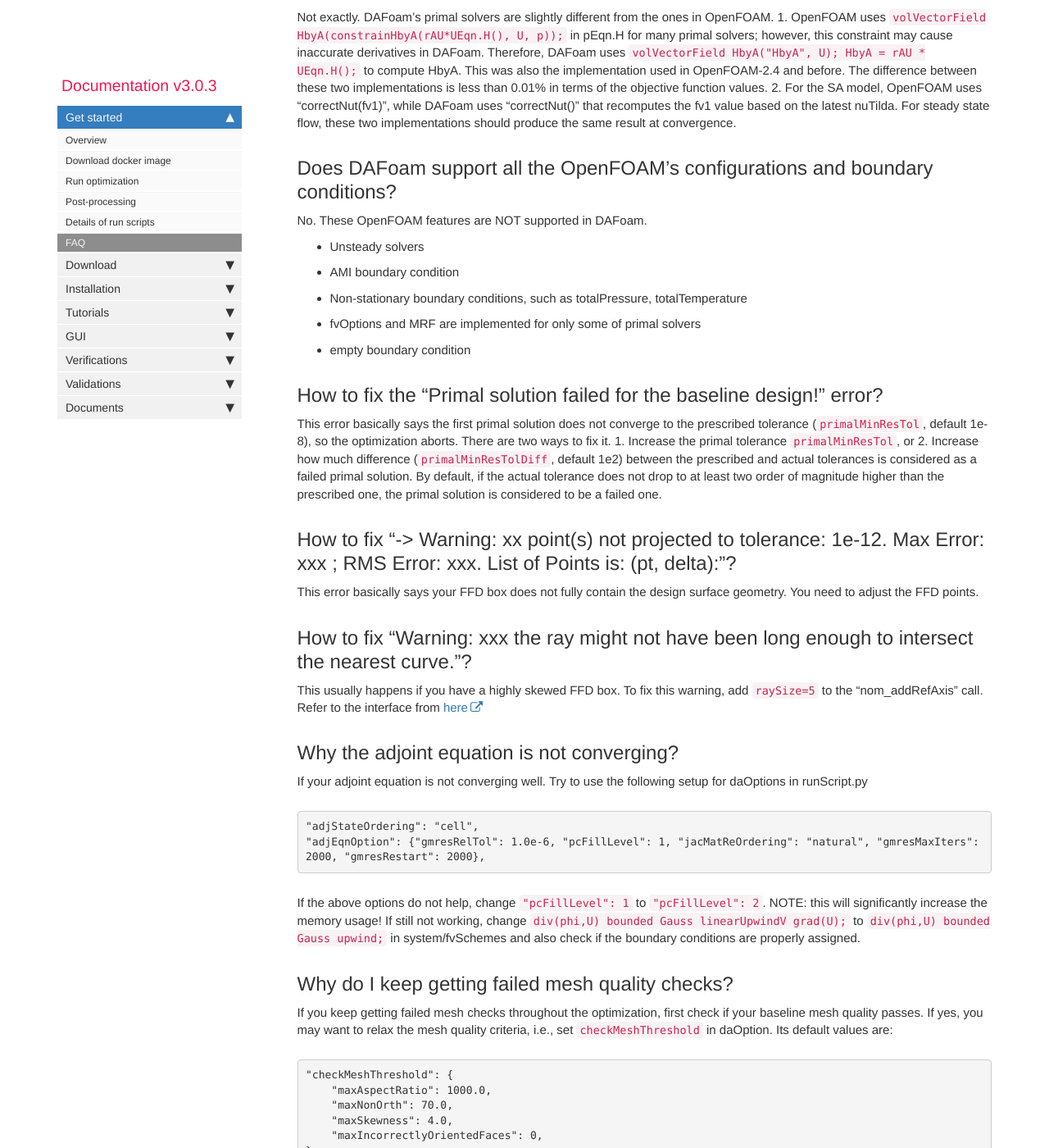
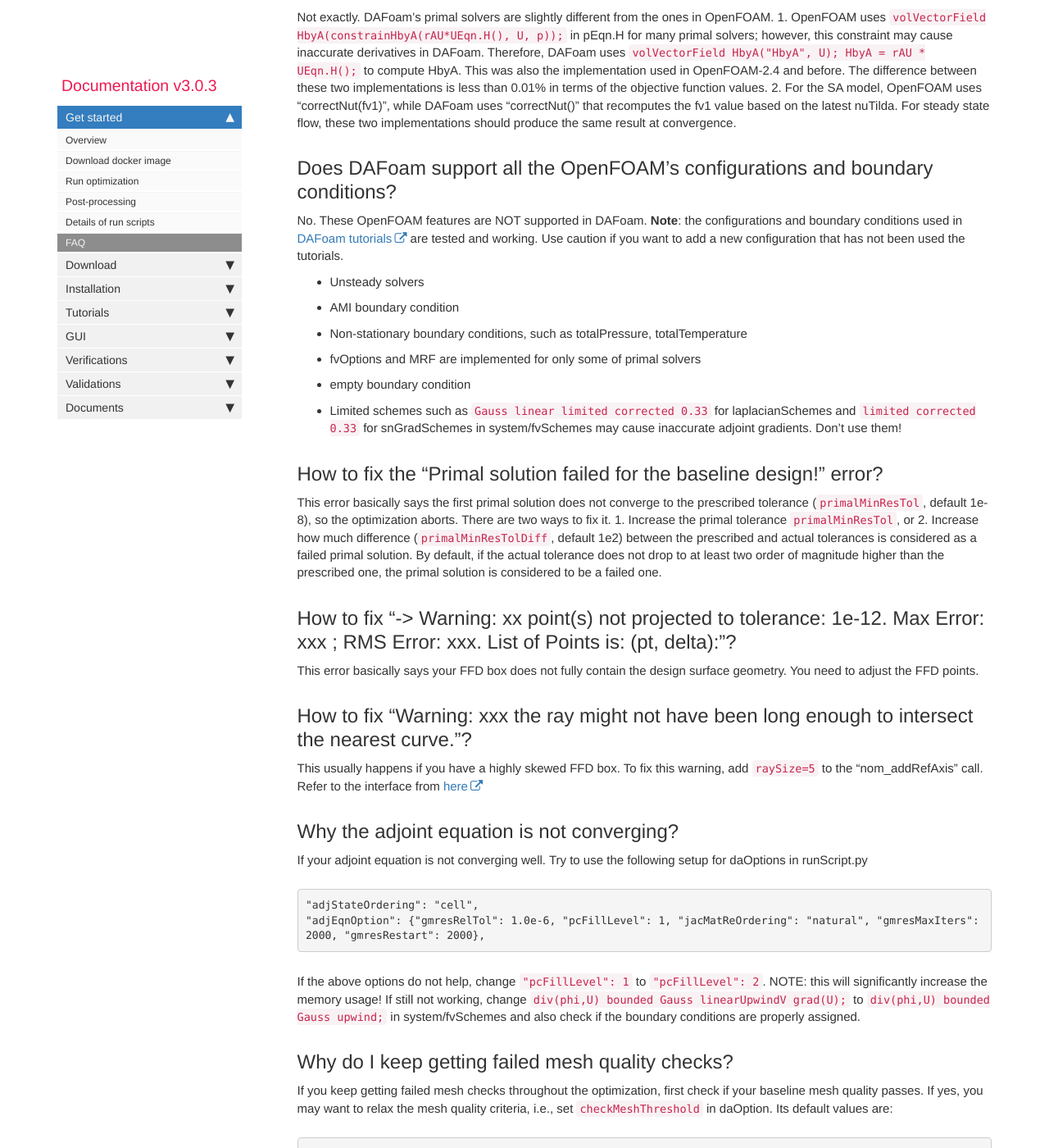
Before and after one commit to DAFoam/DAFoam.github.io, a Jekyll site: the page built from pages/mydoc/mydoc_get_started_faq.md, in a window 1280 px wide and 1400 px high, scrolled down 4149 px. Shown: the whole window at 82% size. Built offline with Jekyll 4.4.1, drawn with Linux system fonts in a browser that asks for light colours; comment, search, counter and statistics services are not loaded; some of the changed text lies outside the part shown.

Commit message:
content update

```diff
--- a/pages/mydoc/mydoc_get_started_faq.md
+++ b/pages/mydoc/mydoc_get_started_faq.md
@@ -104,13 +104,14 @@ Not exactly. DAFoam's primal solvers are slightly different from the ones in Ope
 
 ## Does DAFoam support all the OpenFOAM's configurations and boundary conditions?
 
-No. These OpenFOAM features are NOT supported in DAFoam.
+No. These OpenFOAM features are NOT supported in DAFoam. **Note**: the configurations and boundary conditions used in [DAFoam tutorials](https://github.com/dafoam/tutorials) are tested and working. Use caution if you want to add a new configuration that has not been used the tutorials.
 
 - Unsteady solvers
 - AMI boundary condition
 - Non-stationary boundary conditions, such as totalPressure, totalTemperature
 - fvOptions and MRF are implemented for only some of primal solvers
 - empty boundary condition
+- Limited schemes such as `Gauss linear limited corrected 0.33` for laplacianSchemes and `limited corrected 0.33` for snGradSchemes in system/fvSchemes may cause inaccurate adjoint gradients. Don't use them!
 
 ## How to fix the "Primal solution failed for the baseline design!" error?
 
```
Also changed, not shown: other parts of pages/mydoc/mydoc_get_started_faq.md (+0 -1 lines).
